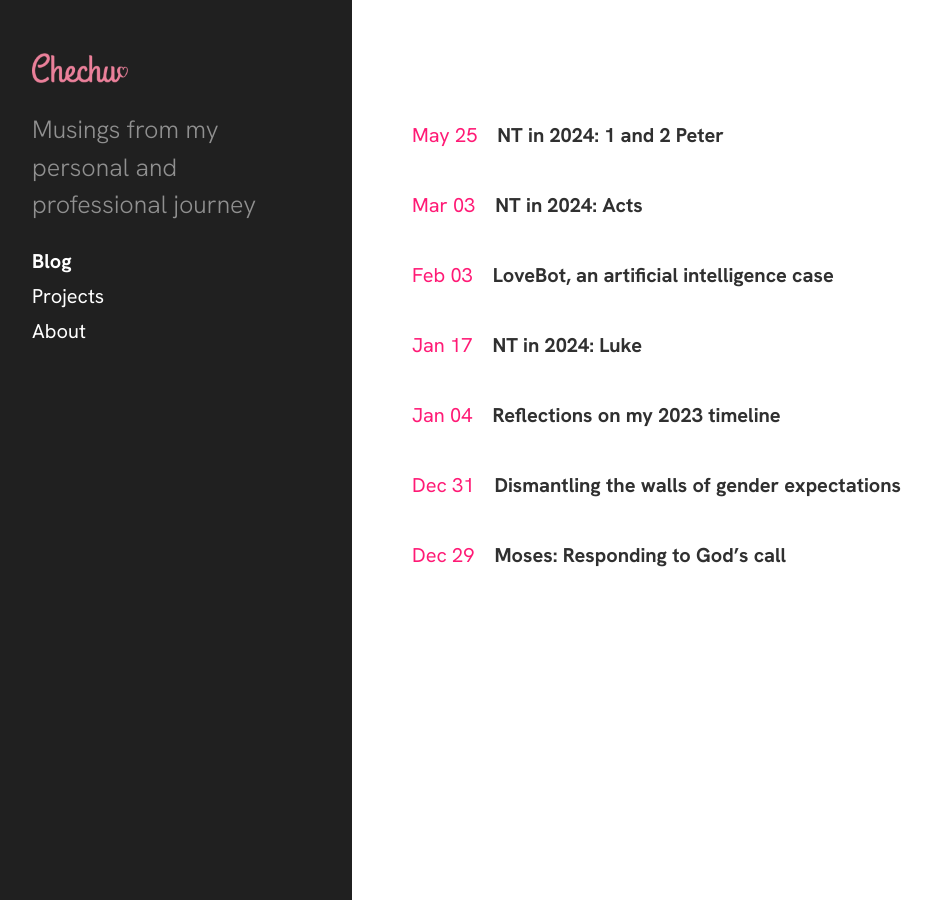
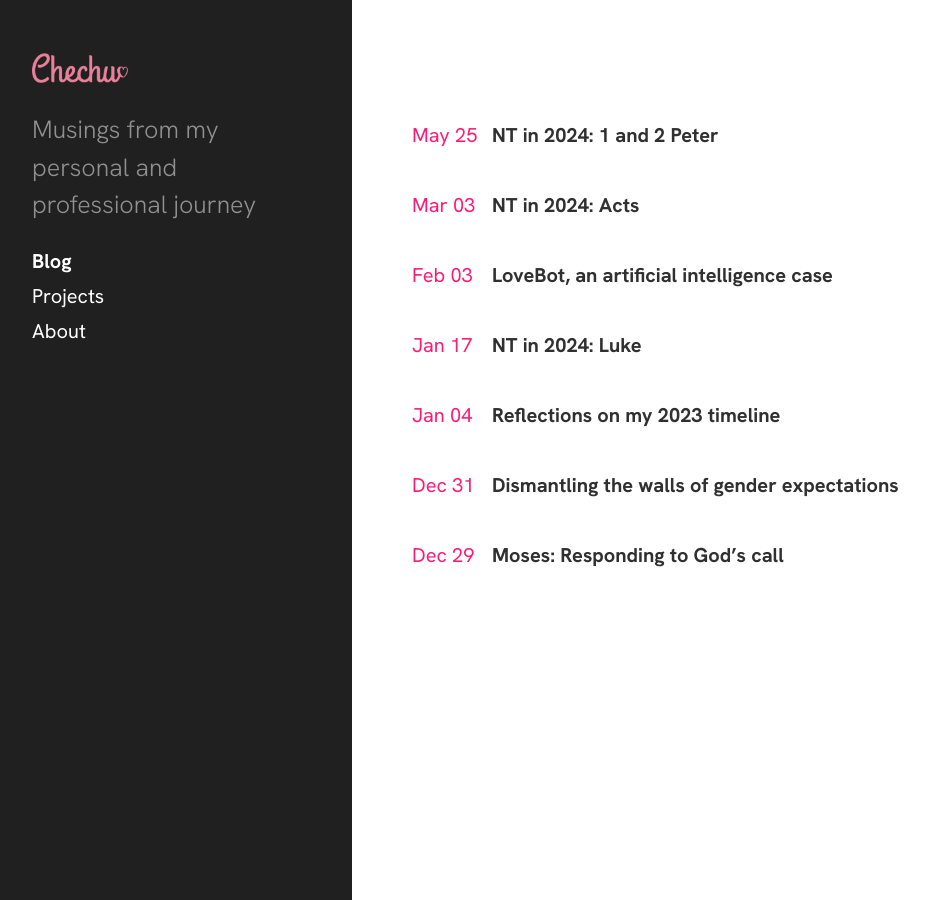
Before and after one commit to chechusiscar/blog, a Jekyll site: the page built from index.html, in a window 1280 px wide. Shown: the whole page, without its empty margins (8-940 px from the left). Built offline with Jekyll 4.4.1, drawn with Linux system fonts in a browser that asks for light colours.

Commit message:
Edit home page style

```diff
--- a/public/css/custom.css
+++ b/public/css/custom.css
@@ -56,8 +56,7 @@ a:hover {
 }
 
 .posts .post-meta {
-    flex: 0 0 60px;
-    margin-right: 1rem;
+    flex: 0 0 80px;
 }
 
 .posts .post-date {
@@ -80,8 +79,7 @@ a:hover {
     }
 
     .posts .post-meta {
-        flex: 0 0 50px; /* Slightly narrower on mobile */
-        margin-right: 0.5rem; /* Reduced margin for tighter layout */
+        flex: 0 0 60px; /* Slightly narrower on mobile */
     }
 
     .posts .post-title {
```
